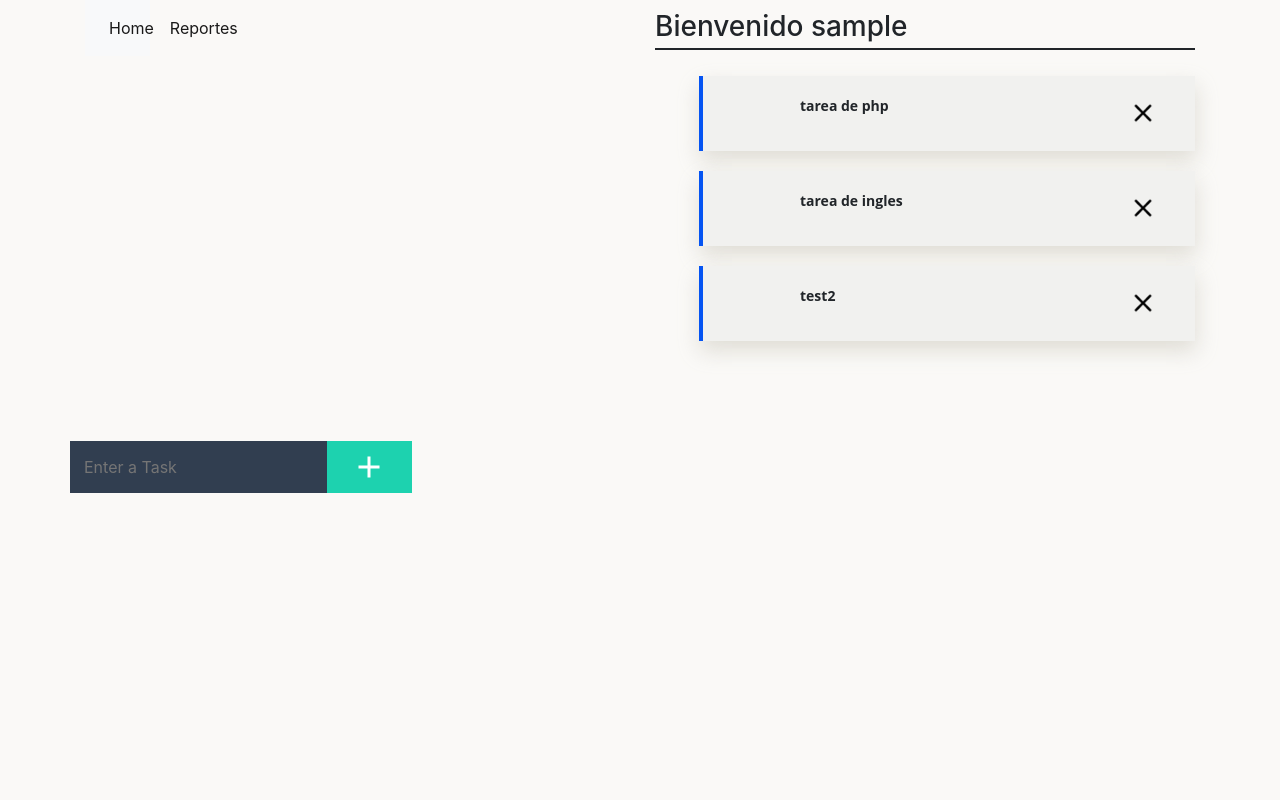
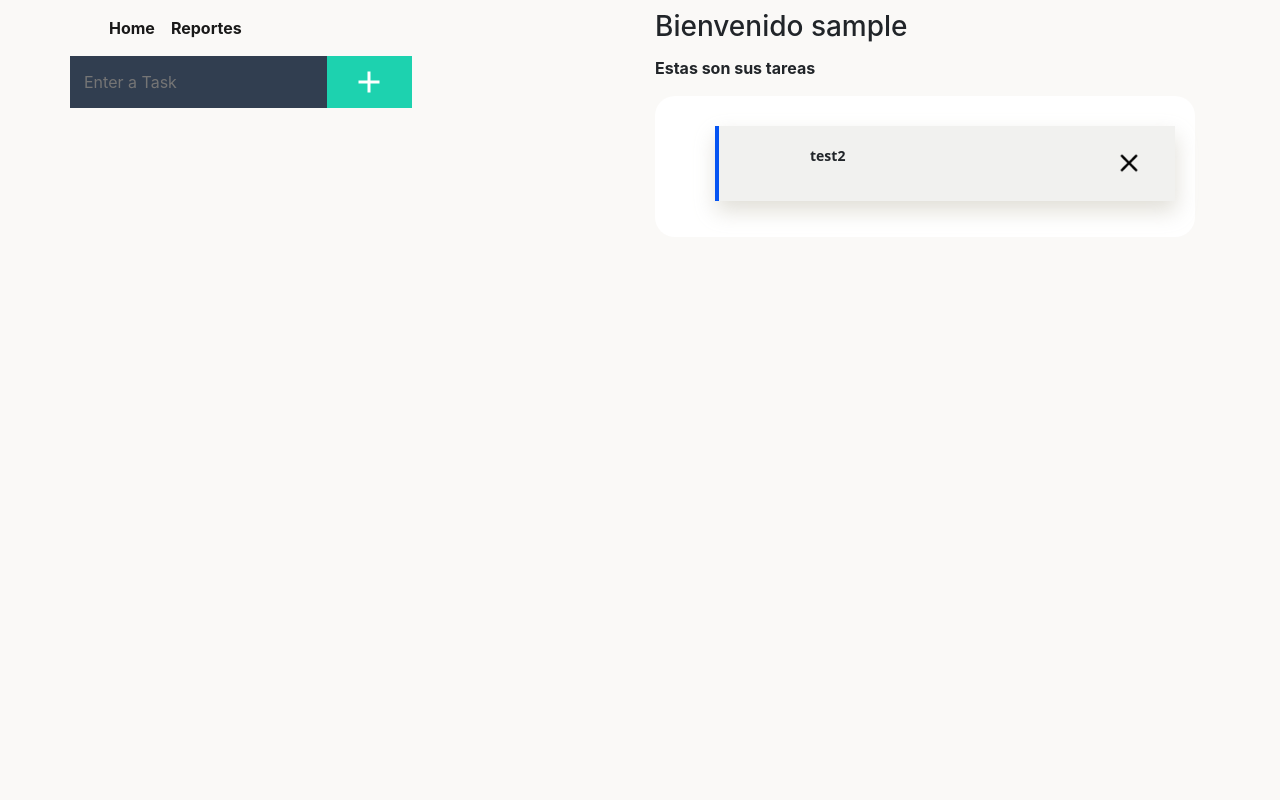
Before and after one commit to diegobeltran97/todo-php, a PHP site: page /todo/home.php in a window 1280 px wide. Run offline with PHP 8.4, Linux system fonts and the light colour scheme; the visitor is signed in with stand-in values (Sample User, id 1); data comes from the database, SQL or seed files in the repository; both versions use the stored data as it was after the commit.

```diff
--- a/class/todos.php
+++ b/class/todos.php
@@ -13,7 +13,7 @@ class Todos extends modeloCredencialesBD
     //Methods
     public function getTodoItems( $userid) {
         $id = (int) $userid;
-        $SQL = "SELECT * FROM todos WHERE user_id = $id ";
+        $SQL = "SELECT * FROM todos WHERE user_id = $id AND NOT completed";
         $consulta=$this->_db->query($SQL);
         $resultado=$consulta->fetch_all(MYSQLI_ASSOC);
 
@@ -30,7 +30,7 @@ class Todos extends modeloCredencialesBD
 
     public function getLastId( $user_id ){
         $id = intval( $user_id);
-        $instruccion = "CALL getLastId(1)";
+        $instruccion = "CALL getLastId('".$id."')";
         $consulta=$this->_db->query($instruccion);
         $resultado=$consulta->fetch_all(MYSQLI_ASSOC);
             if($resultado){
@@ -42,7 +42,7 @@ class Todos extends modeloCredencialesBD
 
     public function addItem($user_id, $todo_text) {
         $id = (int) $user_id;
-        $SQL = "INSERT INTO todos (user_id, todo_item) VALUES ('" . $id . "','" . $todo_text . "')";
+        $SQL = "INSERT INTO todos (user_id, todo_item , completed ) VALUES ('" . $id . "',  '" . $todo_text . "' , '" . false . "' )";
         $actualiza= $this->_db->query($SQL);
 
         // if($actualiza) {
@@ -54,7 +54,10 @@ class Todos extends modeloCredencialesBD
     public function deleteItem($userId, $idItem) {
 
 
-        $SQL = "DELETE FROM todos WHERE id = ".$idItem." AND user_id = ".$userId." ";
+       /*  $SQL = "DELETE FROM todos WHERE id = ".$idItem." AND user_id = ".$userId." "; */
+        $SQL = "UPDATE todos SET completed = true WHERE id = ".$idItem." AND user_id = ".$userId." ";
+
+
 
         $actualiza= $this->_db->query($SQL);
         if($actualiza) {
--- a/css/home.css
+++ b/css/home.css
@@ -1,6 +1,9 @@
+body {
+    background-color: #faf9f7;
+}
+
 .todo-list {
     position: relative;
-    float: left;
     width: 100%;
     height: 75px;
     left: 0;
@@ -29,14 +32,6 @@
     font-size: 14px;
     font-weight: 700;
 }
-.tasks {
-    height: 100vh;
-
-}
-
-.list-items {
-    border-left: 4px solid #3752A6;
-  }
 
 button.add {
     background: #1dd2af;
@@ -50,9 +45,15 @@ button.add {
 }
 .title {
     margin-top: 10px;
-    border-bottom: 2px solid;
+
     padding-bottom: 4px;
 }
 .message {
     position: absolute;
 }
+
+.js-items {
+    background-color: #fff;
+    border-radius: 20px;
+    padding: 20px;
+}
--- a/todo/home.php
+++ b/todo/home.php
@@ -29,22 +29,20 @@ if ($_SESSION['islogged'] == false){
         <div class="row tasks">
 
 
-            <div class="col-6">
-                <div class="row d-flex flex-column" style="height:100vh;">
+            <div class="col-sm-12 col-lg-6 col-xl-6 ">
+                <div class="row d-flex flex-column" >
 
                     <div class="col-2">
-                    <nav class="navbar navbar-expand-lg navbar-light bg-light">
-                        <div class="collapse navbar-collapse" id="navbarNavAltMarkup">
+                    <nav class="navbar navbar-expand-lg navbar-light ">
 
                             <div class="navbar-nav">
-                                <a class="nav-item nav-link active" href="home.php">Home </a>
-                                <a class="nav-item nav-link active" href="./reportes.php">Reportes </a>
+                                <a class="nav-item nav-link active font-weight-bold" href="home.php">Home </a>
+                                <a class="nav-item nav-link active font-weight-bold" href="./reportes.php">Reportes </a>
                             </div>
-                        </div>
                     </nav>
                     </div>
 
-                    <div class="col-10 d-flex align-items-center">
+                    <div class="col-10 d-flex align-items-start">
 
                         <div class="row">
                            <input class="col-9" type="text" name="" id="txt_item" placeholder="Enter a Task">
@@ -60,7 +58,7 @@ if ($_SESSION['islogged'] == false){
                 </div>
             </div>
 
-            <div class="col-6 list-item">
+            <div class=" col-sm-12 col-lg-6  col-xl-6 list-item">
              <?php
                 print "<h3 class='title'> Bienvenido " .  $_SESSION["username"] . "</h3>";
                 $obj_todos = new Todos();
@@ -68,9 +66,14 @@ if ($_SESSION['islogged'] == false){
                 $nfilas=count($items);
 
 
-                echo "<div class='js-items'>";
-                echo "<ul class='list-items' >";
+
+
                 if ( $nfilas > 0 ) {
+                    echo "<p class='font-weight-bold'> Estas son sus tareas</p>";
+                    echo "<div class='js-items'>";
+
+                    echo "<ul class='list-items'>";
+
 
                     foreach($items as $resultado) {
                         ?>
@@ -87,7 +90,7 @@ if ($_SESSION['islogged'] == false){
 
                         </li>
 
-                   <?php }
+                   <?php  }
                      echo "</ul>";
 
                      echo "</div>";
```
Also changed, not shown: todo.sql (+27 -15 lines).
